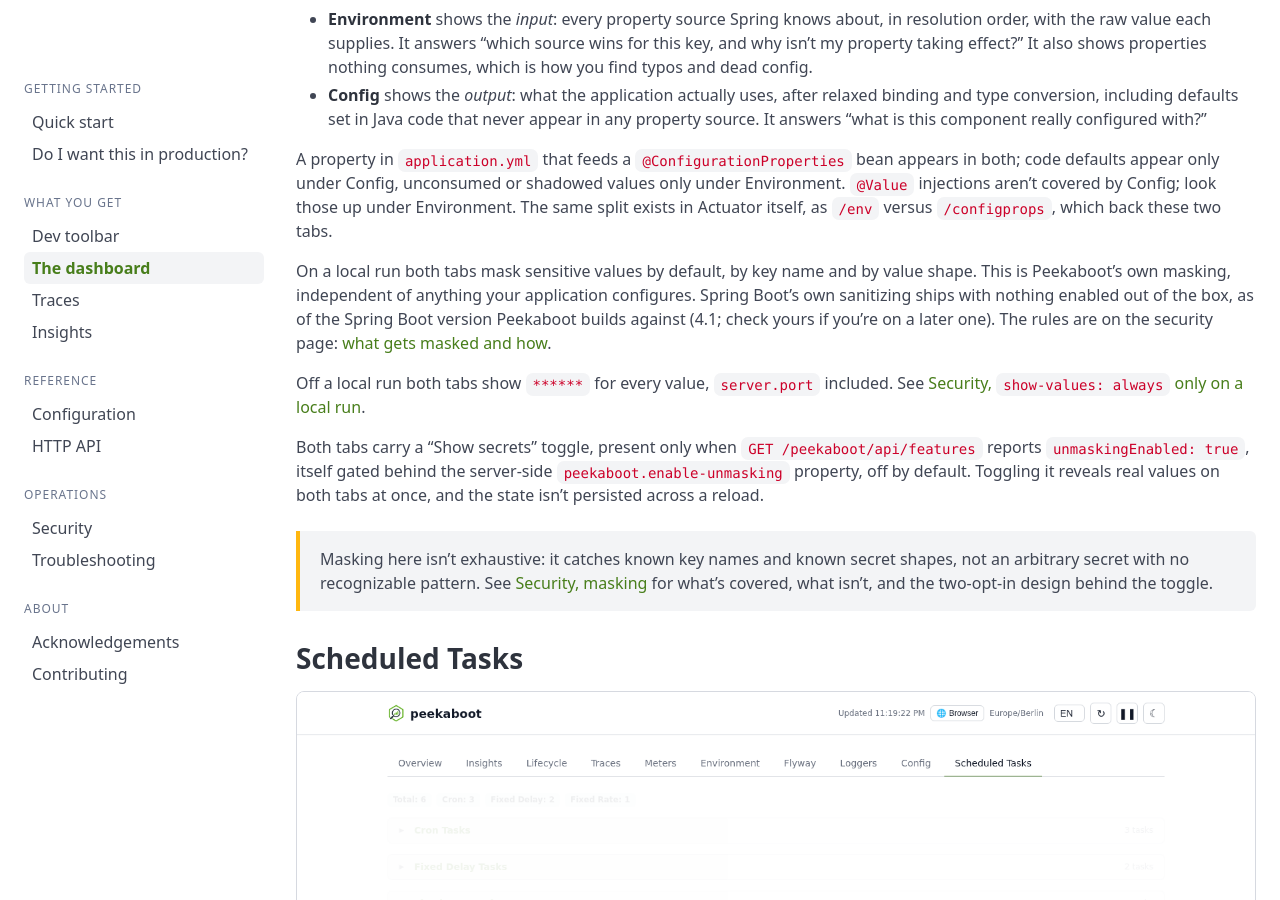
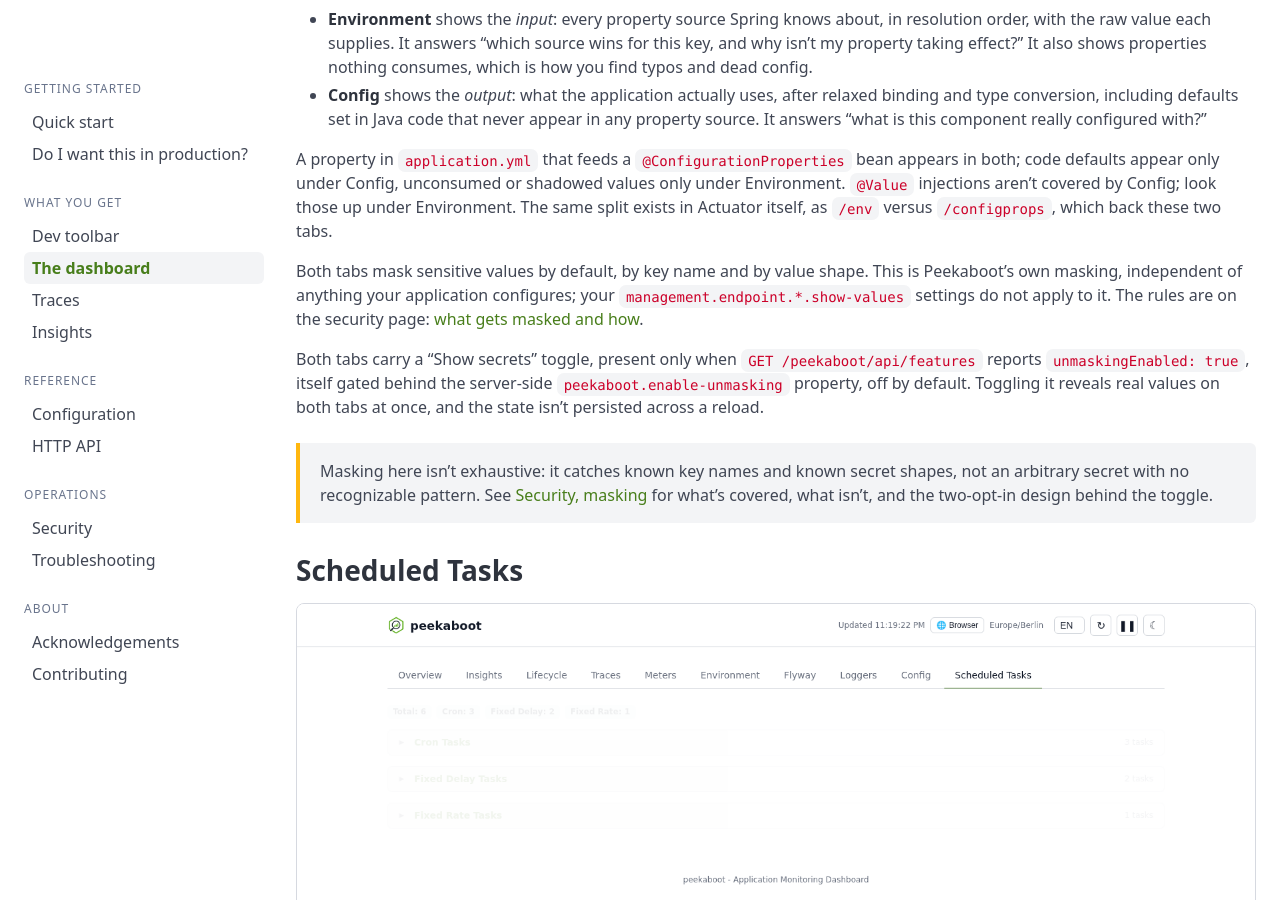
Before and after one commit to peekaboot-org/peekaboot-org.github.io, a Jekyll site: the page built from docs/dashboard.md, in a window 1280 px wide and 900 px high, scrolled down 10674 px. Built offline with Jekyll 4.4.1, drawn with Linux system fonts in a browser that asks for light colours; some of the changed text lies outside the part shown.

Commit message:
docs: dashboard matches the 2026-09-06 code
Endpoints are built by Peekaboot, not discovered; health is the one
borrowed bean. The language list also carries the browser's own locale.
Masking no longer depends on a local run.

```diff
--- a/docs/dashboard.md
+++ b/docs/dashboard.md
@@ -4,9 +4,9 @@
 permalink: /docs/dashboard/
 ---
 
-The dashboard calls Actuator in-process on every load. These endpoints go through Actuator's
-own endpoint discovery: `info`, `env`, `loggers`, `flyway`, `configprops` and
-`scheduledtasks`. Health is read straight off the health endpoint instead, so
+The dashboard calls Actuator in-process on every load. Peekaboot builds its own `info`,
+`env`, `configprops`, `loggers`, `flyway` and `scheduledtasks` endpoint objects and reads
+them in-process; only `health` is the application's own bean, kept available so
 `management.endpoint.health.show-details` cannot strip the per-component breakdown. Either
 way nothing is exposed on `/actuator/**`, and `management.endpoints.web.exposure` needs no
 configuration. The same response also carries what Actuator does not produce: the Spring
@@ -33,7 +33,7 @@
   times and numbers, and is sent to the API as `locale`, which localises the cron
   descriptions on Scheduled Tasks and the server's timezone name (see
   [HTTP API]({{ '/docs/api/' | relative_url }}#the-locale-parameter)). It defaults to the
-  browser's language.
+  browser's language, which is added to the list when it is none of those four.
 - **Theme** is light or dark; the toolbar and the trace-detail overlay follow it.
 
 The Insights charts are the one thing the pause does not stop: they arrive over their own
@@ -296,16 +296,11 @@
 The same split exists in Actuator itself, as `/env` versus `/configprops`, which back these
 two tabs.
 
-On a local run both tabs mask sensitive values by default, by key name and by value shape.
-This is Peekaboot's own masking, independent of anything your application configures.
-Spring Boot's own sanitizing ships with nothing enabled out of the box, as of the Spring
-Boot version Peekaboot builds against (4.1; check yours if you're on a later one). The
-rules are on the security page: [what gets masked and
+Both tabs mask sensitive values by default, by key name and by value shape. This is
+Peekaboot's own masking, independent of anything your application configures; your
+`management.endpoint.*.show-values` settings do not apply to it. The rules are on the
+security page: [what gets masked and
 how]({{ '/docs/security/' | relative_url }}#what-gets-masked-and-how).
-
-Off a local run both tabs show `******` for every value, `server.port` included. See
-[Security, `show-values: always` only on a local
-run]({{ '/docs/security/' | relative_url }}#show-values-always-only-on-a-local-run).
 
 Both tabs carry a "Show secrets" toggle, present only when `GET /peekaboot/api/features`
 reports `unmaskingEnabled: true`, itself gated behind the server-side
```
